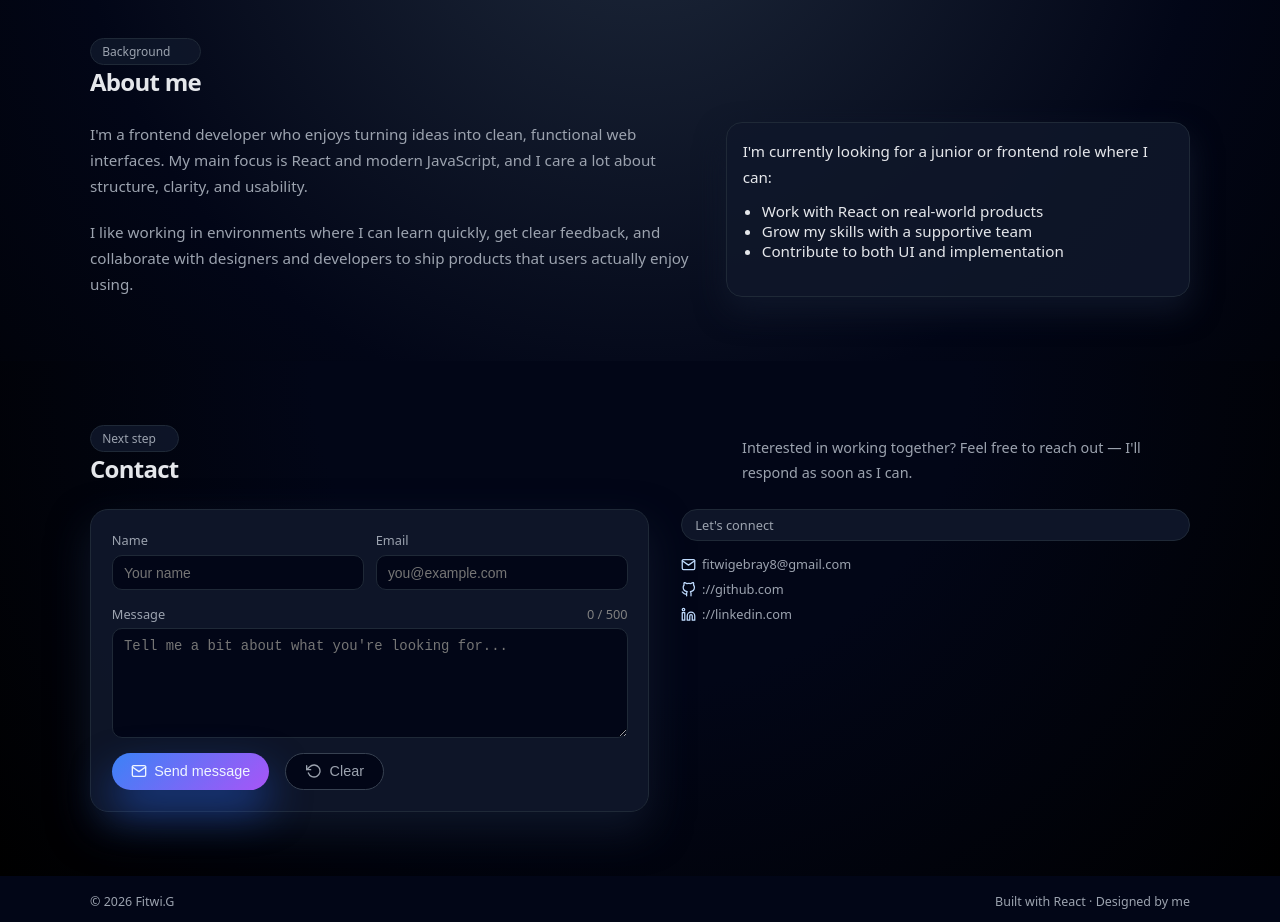
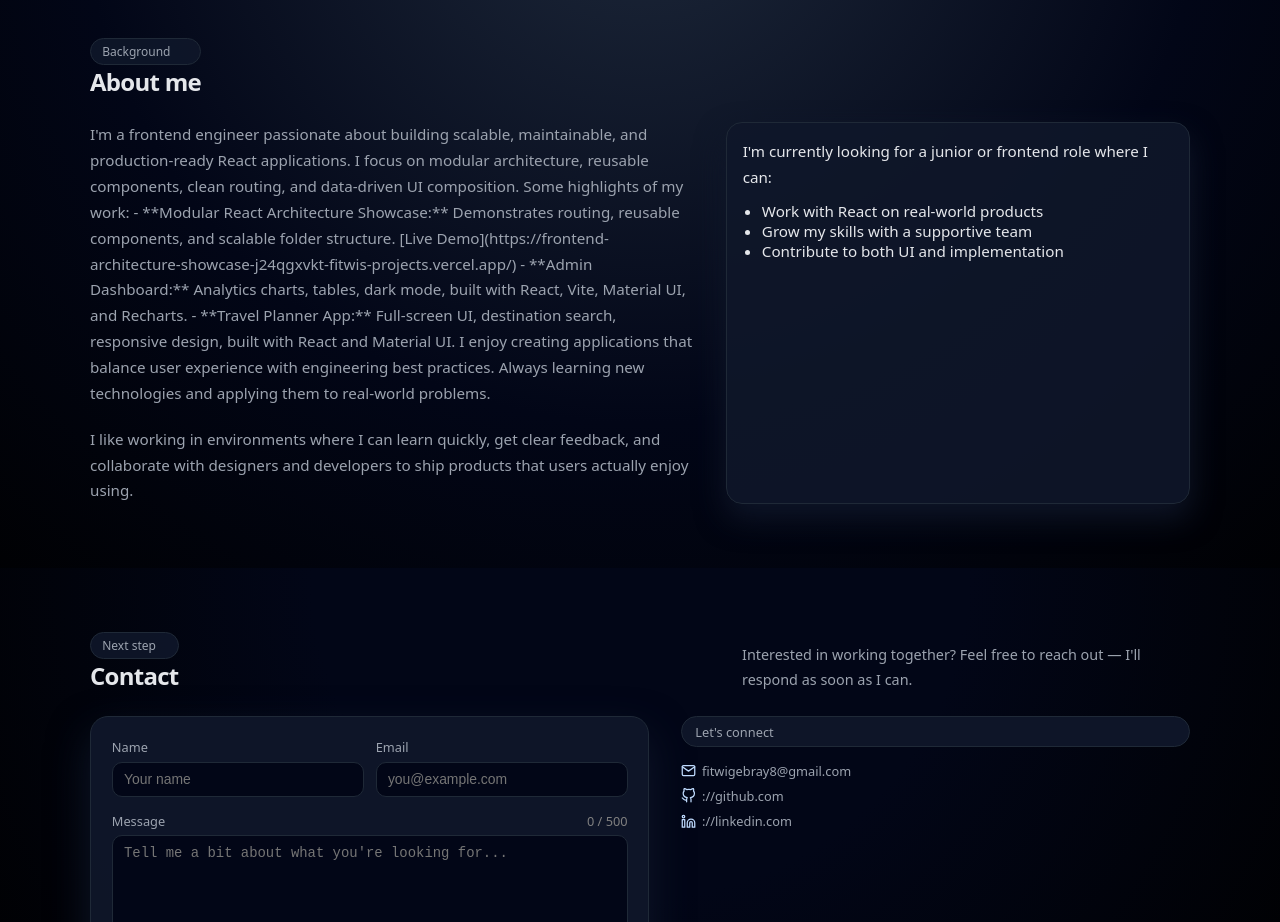
Before and after one commit to fitwi-Gebray/fitwi-portfolio, a React (Vite) app: page / in a window 1280 px wide. Shown: the part 1740-2662 px from the top of the page. Built offline with nearby package versions, Linux system fonts and the light colour scheme.

Commit message:
Added texts to about me section

```diff
--- a/src/components/About.jsx
+++ b/src/components/About.jsx
@@ -12,10 +12,19 @@ const About = () => {
       <div className="about-grid">
         <div className="about-text">
           <p>
-            I&apos;m a frontend developer who enjoys turning ideas into clean,
-            functional web interfaces. My main focus is React and modern
-            JavaScript, and I care a lot about structure, clarity, and
-            usability.
+            I&apos;m a frontend engineer passionate about building scalable,
+            maintainable, and production-ready React applications. I focus on
+            modular architecture, reusable components, clean routing, and
+            data-driven UI composition. Some highlights of my work: - **Modular
+            React Architecture Showcase:** Demonstrates routing, reusable
+            components, and scalable folder structure. [Live
+            Demo](https://frontend-architecture-showcase-j24qgxvkt-fitwis-projects.vercel.app/)
+            - **Admin Dashboard:** Analytics charts, tables, dark mode, built
+            with React, Vite, Material UI, and Recharts. - **Travel Planner
+            App:** Full-screen UI, destination search, responsive design, built
+            with React and Material UI. I enjoy creating applications that
+            balance user experience with engineering best practices. Always
+            learning new technologies and applying them to real-world problems.
           </p>
           <br />
           <p>
```
